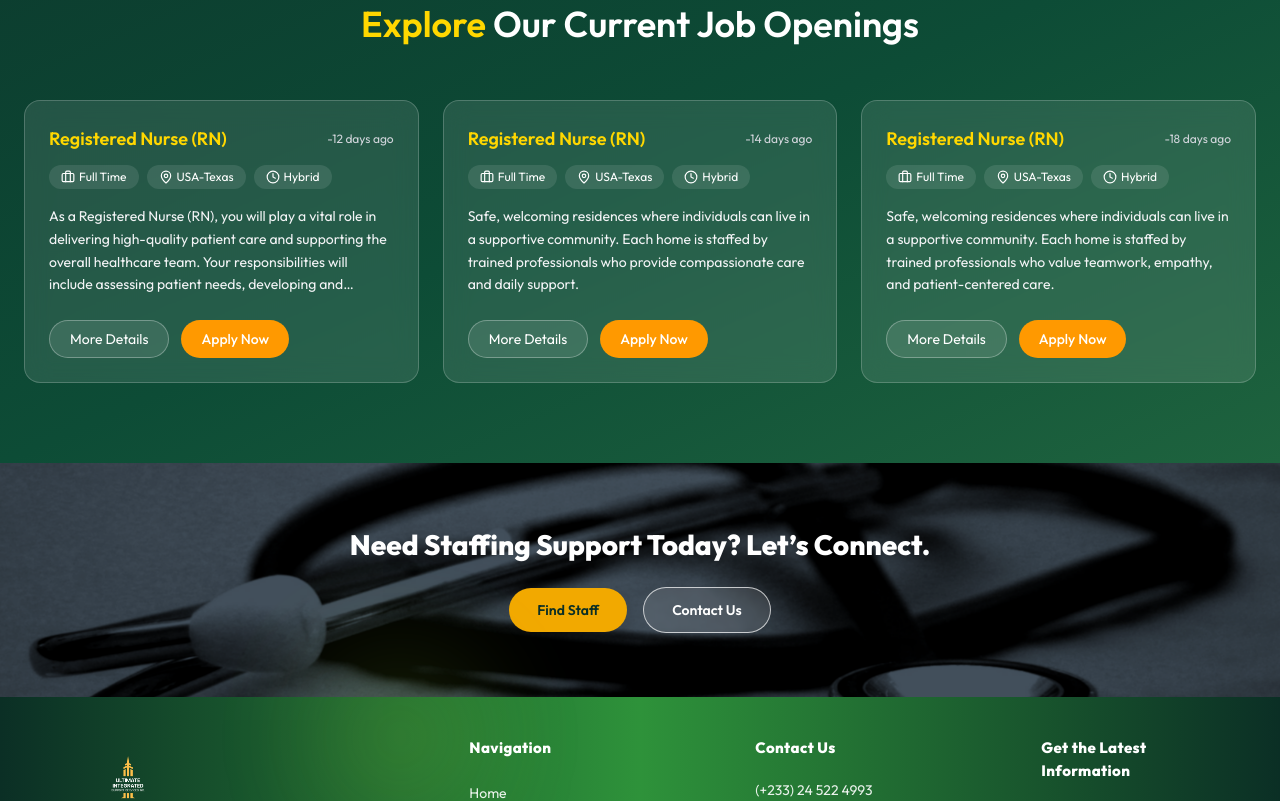
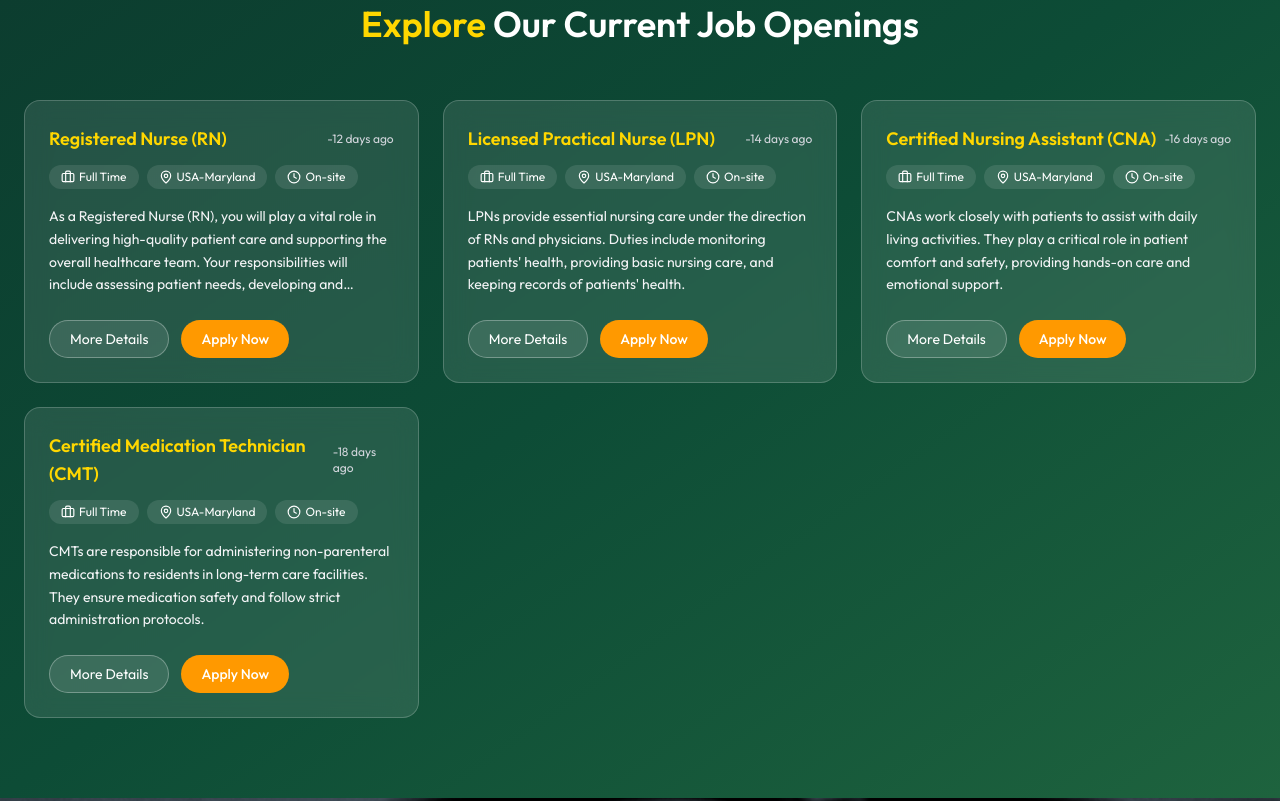
Before and after one commit to Lancelot-SO/uisupport, a React (Vite) app: page /careers in a window 1280 px wide. Shown: the part 1200-2001 px from the top of the page. Built offline with nearby package versions, Linux system fonts and the light colour scheme; a web font is replaced by a local one; what tailwindcss-motion would draw is missing.

Commit message:
project updates

```diff
--- a/src/App.jsx
+++ b/src/App.jsx
@@ -11,6 +11,7 @@ import DdaServices from './pages/DdaServices'
 import Careers from './pages/Careers'
 import Resources from './pages/Resources'
 import ResourceDetail from './components/resources/ResourceDetail'
+import BackToTop from './components/BackToTop'
 
 
 
@@ -29,6 +30,7 @@ function App() {
         <Route path='/resources' element={<Resources />} />
         <Route path='/resources/:id' element={<ResourceDetail />} />
       </Routes>
+      <BackToTop />
       <Footer />
     </BrowserRouter>
   )
--- /dev/null
+++ b/src/components/BackToTop.jsx
@@ -0,0 +1,51 @@
+import React, { useState, useEffect } from "react";
+import { motion, AnimatePresence } from "framer-motion";
+import { ChevronUp } from "lucide-react";
+
+const BackToTop = () => {
+    const [isVisible, setIsVisible] = useState(false);
+
+    // Show button when page is scrolled up to given distance
+    const toggleVisibility = () => {
+        if (window.pageYOffset > 300) {
+            setIsVisible(true);
+        } else {
+            setIsVisible(false);
+        }
+    };
+
+    // Set the top cordinate to 0
+    // make scrolling smooth
+    const scrollToTop = () => {
+        window.scrollTo({
+            top: 0,
+            behavior: "smooth",
+        });
+    };
+
+    useEffect(() => {
+        window.addEventListener("scroll", toggleVisibility);
+        return () => window.removeEventListener("scroll", toggleVisibility);
+    }, []);
+
+    return (
+        <AnimatePresence>
+            {isVisible && (
+                <motion.button
+                    initial={{ opacity: 0, scale: 0.5, y: 20 }}
+                    animate={{ opacity: 1, scale: 1, y: 0 }}
+                    exit={{ opacity: 0, scale: 0.5, y: 20 }}
+                    whileHover={{ scale: 1.1, y: -2 }}
+                    whileTap={{ scale: 0.9 }}
+                    onClick={scrollToTop}
+                    className="fixed bottom-8 right-8 z-[100] grid h-12 w-12 place-items-center rounded-full bg-gradient-to-br from-[#F2A900] to-[#B68C4A] text-white shadow-lg shadow-black/20 ring-1 ring-white/20 transition-all hover:shadow-xl hover:shadow-[#F2A900]/20"
+                    aria-label="Back to top"
+                >
+                    <ChevronUp size={24} strokeWidth={3} />
+                </motion.button>
+            )}
+        </AnimatePresence>
+    );
+};
+
+export default BackToTop;
--- a/src/components/Footer.jsx
+++ b/src/components/Footer.jsx
@@ -167,7 +167,7 @@ export default function Footer() {
                         >
                             <h3 className="text-[15px] font-extrabold tracking-wide">Contact Us</h3>
                             <ul className="mt-5 space-y-3 text-sm text-white/90">
-                                <li>(+233) 24 522 4993</li>
+                                <li>+1 (856) 879-4171</li>
                                 <li>ultintegrated@gmail.com</li>
                                 <li>Maryland</li>
                                 <li>P.O. BOX 224</li>
--- a/src/components/Navbar.jsx
+++ b/src/components/Navbar.jsx
@@ -42,9 +42,9 @@ const Navbar = () => {
                             <Mail className="h-4 w-4 text-[#BD8F38]" />
                             <span className="truncate">ultintegrated@gmail.com</span>
                         </a>
-                        <a href="tel:+233245224993" className="flex items-center gap-2 hover:opacity-80">
+                        <a href="tel:+18568794171" className="flex items-center gap-2 hover:opacity-80">
                             <Phone className="h-4 w-4 text-[#BD8F38]" />
-                            <span>+233 24 522 4993</span>
+                            <span>+1 (856) 879-4171</span>
                         </a>
                     </div>
 
--- a/src/components/aboutsection/AboutDetail.jsx
+++ b/src/components/aboutsection/AboutDetail.jsx
@@ -96,7 +96,7 @@ export default function AboutDetail({ onPlay }) {
                             className={`col-span-3 rounded-[24px] bg-[#B68C4A]/85 px-5 py-6 text-white shadow-lg transition-all duration-700 delay-200 ${leftC.show ? "opacity-100 translate-y-0" : "opacity-0 translate-y-6"
                                 }`}
                         >
-                            <p className="text-[15px] font-extrabold">15 Years Experiences</p>
+                            <p className="text-[15px] font-extrabold">5 Years Experiences</p>
                             <p className="mt-2 text-[13px] leading-6 text-white/95">
                                 No matter who you are, we’re here to support you. Healthcare facilities can
                                 rely on us for qualified and compassionate staff.
--- a/src/components/aboutsection/Vision.jsx
+++ b/src/components/aboutsection/Vision.jsx
@@ -101,17 +101,17 @@ export default function Vision({
                         <div className="mt-8 space-y-6">
                             <Bullet
                                 title="Building Great Network"
-                                subtitle="Our company was founded with a simple belief"
+                                subtitle="We connect healthcare facilities with reliable professionals to ensure seamless care delivery."
                                 delay={0}
                             />
                             <Bullet
                                 title="Have Talent Resource"
-                                subtitle="Our company was founded with a simple belief"
+                                subtitle="Access a diverse pool of highly skilled and vetted healthcare talent tailored to your needs."
                                 delay={80}
                             />
                             <Bullet
                                 title="Good Interview Process"
-                                subtitle="Our company was founded with a simple belief"
+                                subtitle="Our rigorous screening ensures we only select the most qualified and compassionate candidates."
                                 delay={160}
                             />
                         </div>
@@ -128,11 +128,7 @@ export default function Vision({
                                 Mission
                             </p>
                             <p className="mt-2 text-sm leading-7 text-white/95 max-w-2xl">
-                                “Our company was founded with a simple belief: that everyone
-                                deserves access to quality care and meaningful support. We
-                                recognized two growing needs—healthcare facilities in need of
-                                dependable staff, and families seeking safe, supportive
-                                environments for loved ones…”
+                                Our mission is to bridge the gap between healthcare facilities and quality professionals, ensuring that every individual receives the compassionate and reliable support they deserve.
                             </p>
 
                             <div className="mt-4 inline-flex items-center gap-2 text-[#FFC24D] font-semibold">
--- a/src/components/career/CareerOpening.jsx
+++ b/src/components/career/CareerOpening.jsx
@@ -57,31 +57,41 @@ export default function CareerOpening() {
             title: "Registered Nurse (RN)",
             postedAt: "2025-10-12",
             type: "Full Time",
-            location: "USA-Texas",
-            mode: "Hybrid",
-            description: `As a Registered Nurse (RN), you will play a vital role in delivering high-quality patient care and supporting the overall healthcare team. Your responsibilities will include assessing patient needs, developing and implementing care plans, administering medications and treatments, and monitoring patient progress. You’ll collaborate closely with physicians, licensed practical nurses (LPNs), and certified nursing assistants (CNAs) to ensure compassionate, effective, and safe care.`,
-            requirements: ["Valid RN license", "2+ years clinical experience preferred"],
-            benefits: ["Health insurance", "Flexible scheduling"],
+            location: "USA-Maryland",
+            mode: "On-site",
+            description: `As a Registered Nurse (RN), you will play a vital role in delivering high-quality patient care and supporting the overall healthcare team. Your responsibilities will include assessing patient needs, developing and implementing care plans, administering medications and treatments, and monitoring patient progress.`,
+            requirements: ["Valid RN license", "1+ years clinical experience preferred"],
+            benefits: ["Competitive pay", "Flexible scheduling"],
         },
         {
-            title: "Registered Nurse (RN)",
+            title: "Licensed Practical Nurse (LPN)",
             postedAt: "2025-10-14",
             type: "Full Time",
-            location: "USA-Texas",
-            mode: "Hybrid",
-            description: `Safe, welcoming residences where individuals can live in a supportive community. Each home is staffed by trained professionals who provide compassionate care and daily support.`,
-            requirements: ["Valid RN license", "5+ years clinical experience preferred"],
-            benefits: ["Career advancement", "Work-life balance"],
+            location: "USA-Maryland",
+            mode: "On-site",
+            description: `LPNs provide essential nursing care under the direction of RNs and physicians. Duties include monitoring patients' health, providing basic nursing care, and keeping records of patients' health.`,
+            requirements: ["Valid LPN license", "Clinical experience highly valued"],
+            benefits: ["Comprehensive benefits package", "Supportive team environment"],
         },
         {
-            title: "Registered Nurse (RN)",
+            title: "Certified Nursing Assistant (CNA)",
+            postedAt: "2025-10-16",
+            type: "Full Time",
+            location: "USA-Maryland",
+            mode: "On-site",
+            description: `CNAs work closely with patients to assist with daily living activities. They play a critical role in patient comfort and safety, providing hands-on care and emotional support.`,
+            requirements: ["CNA Certification", "Strong interpersonal skills"],
+            benefits: ["Weekly pay", "Career growth opportunities"],
+        },
+        {
+            title: "Certified Medication Technician (CMT)",
             postedAt: "2025-10-18",
             type: "Full Time",
-            location: "USA-Texas",
-            mode: "Hybrid",
-            description: `Safe, welcoming residences where individuals can live in a supportive community. Each home is staffed by trained professionals who value teamwork, empathy, and patient-centered care.`,
-            requirements: ["Valid RN license", "4+ years clinical experience preferred"],
-            benefits: ["Retirement plan", "Paid vacation"],
+            location: "USA-Maryland",
+            mode: "On-site",
+            description: `CMTs are responsible for administering non-parenteral medications to residents in long-term care facilities. They ensure medication safety and follow strict administration protocols.`,
+            requirements: ["CMT Certification", "Attention to detail"],
+            benefits: ["Paid training", "Generous leave policy"],
         },
     ];
 
--- a/src/components/contact/MainContact.jsx
+++ b/src/components/contact/MainContact.jsx
@@ -151,7 +151,7 @@ export default function MainContact() {
                             </IconWrap>
                             <div>
                                 <p className="font-semibold text-[#1C2237]">Phone Number</p>
-                                <p className="text-gray-600">+233 24 522 4993</p>
+                                <p className="text-gray-600">+1 (856) 879-4171</p>
                             </div>
                         </motion.div>
 
@@ -215,7 +215,7 @@ export default function MainContact() {
                                 required
                                 type="tel"
                                 name="phone"
-                                placeholder="+233 24 522 4993"
+                                placeholder="+1 (856) 879-4171"
                                 value={form.phone}
                                 onChange={onChange}
                             />
--- a/src/components/homesection/HomeResource.jsx
+++ b/src/components/homesection/HomeResource.jsx
@@ -1,6 +1,7 @@
 /* eslint-disable no-unused-vars */
 // src/components/HomeResource.jsx
 import React, { useEffect, useRef, useState } from "react";
+import { Link } from "react-router-dom";
 import PropTypes from "prop-types";
 
 // Swap these with your real image paths
@@ -66,15 +67,15 @@ function ResourceCard({ cover, date, title, excerpt, href = "#", reveal }) {
                     {excerpt}
                 </p>
 
-                <a
-                    href={href}
+                <Link
+                    to={href}
                     className="group mt-4 inline-flex items-center gap-2 text-[13px] font-semibold text-[#0D3B2E]"
                 >
                     <span className="tracking-wide">READ MORE</span>
                     <span className="inline-flex h-6 w-6 items-center justify-center rounded-full bg-[#F2A900] text-[#0D3B2E] transition-transform group-hover:translate-x-1">
                         →
                     </span>
-                </a>
+                </Link>
             </div>
         </article>
     );
@@ -126,10 +127,7 @@ export default function HomeResource() {
                 {/* Cards row */}
                 <div className="mt-10 grid grid-cols-1 gap-10 lg:grid-cols-2">
                     <ResourceCard
-                        cover={coverA}
-                        date="15th September, 2025"
-                        title="How to Quickly Fill Staffing Gaps Without Compromising Care"
-                        excerpt={`"Our company was founded with a simple belief: that everyone deserves access to quality care and meaningful support. We recognized two growing needs....."`}
+                        href="/resources/1"
                         reveal={cards[0]}
                     />
                     <ResourceCard
@@ -137,6 +135,7 @@ export default function HomeResource() {
                         date="15th September, 2025"
                         title="Understanding the DDA Intake Process: Step by Step"
                         excerpt={`The intake process for disability support can feel overwhelming at first. We break it down into simple steps — from checking eligibility to developing a personalized support plan ...`}
+                        href="/resources/2"
                         reveal={cards[1]}
                     />
                 </div>
--- a/src/components/staffing/MainSection.jsx
+++ b/src/components/staffing/MainSection.jsx
@@ -193,10 +193,10 @@ function ApplyModal({ open, onClose }) {
                                                 className="w-full appearance-none rounded-lg border border-gray-200 bg-white px-4 py-3 text-[15px] text-gray-900 shadow-sm outline-none transition focus:border-emerald-300 focus:ring-4 focus:ring-emerald-100"
                                             >
                                                 <option value="" disabled>Select type of Staff</option>
-                                                <option>Registered Nurse</option>
-                                                <option>Midwife</option>
-                                                <option>Care Assistant</option>
-                                                <option>Lab Technician</option>
+                                                <option>Registered Nurse (RN)</option>
+                                                <option>Licensed Practical Nurse (LPN)</option>
+                                                <option>Certified Nursing Assistant (CNA)</option>
+                                                <option>Certified Medication Technician (CMT)</option>
                                             </select>
                                             <span className="pointer-events-none absolute right-3 top-1/2 -translate-y-1/2 text-gray-400" aria-hidden>
                                                 ▼
@@ -259,7 +259,7 @@ export default function MainSection({
     tag = "Overview",
     title = "Bridging Staffing Gaps With Qualified, Compassionate Professionals",
     blurb1 =
-    "At Ultimate Integrated Support Services Inc, we understand that staffing challenges can place a heavy burden on healthcare facilities of every size. Unexpected absences, seasonal surges, and growing patient demands can all affect the quality of care your team strives to deliver.",
+    "At Ultimate Integrated Support Services Inc, we understand that staffing challenges can place a heavy burden on healthcare facilities of every size. Unexpected absences, seasonal surges, and growing patient demands can all affect the quality of care your team strives to deliver. Our network of RNs, LPNs, CNAs, and CMTs is ready to bridge these gaps.",
     blurb2 =
     "That’s why we provide more than just staffing—we provide peace of mind. Whether you require temporary coverage to bridge a short-term gap, long-term placements to strengthen your workforce, or last-minute emergency support, our agency is equipped to respond quickly and efficiently.",
     ctaText = "Apply Now",
```
Also changed, not shown: src/components/homesection/HomeServices.jsx (+8 -9 lines).
